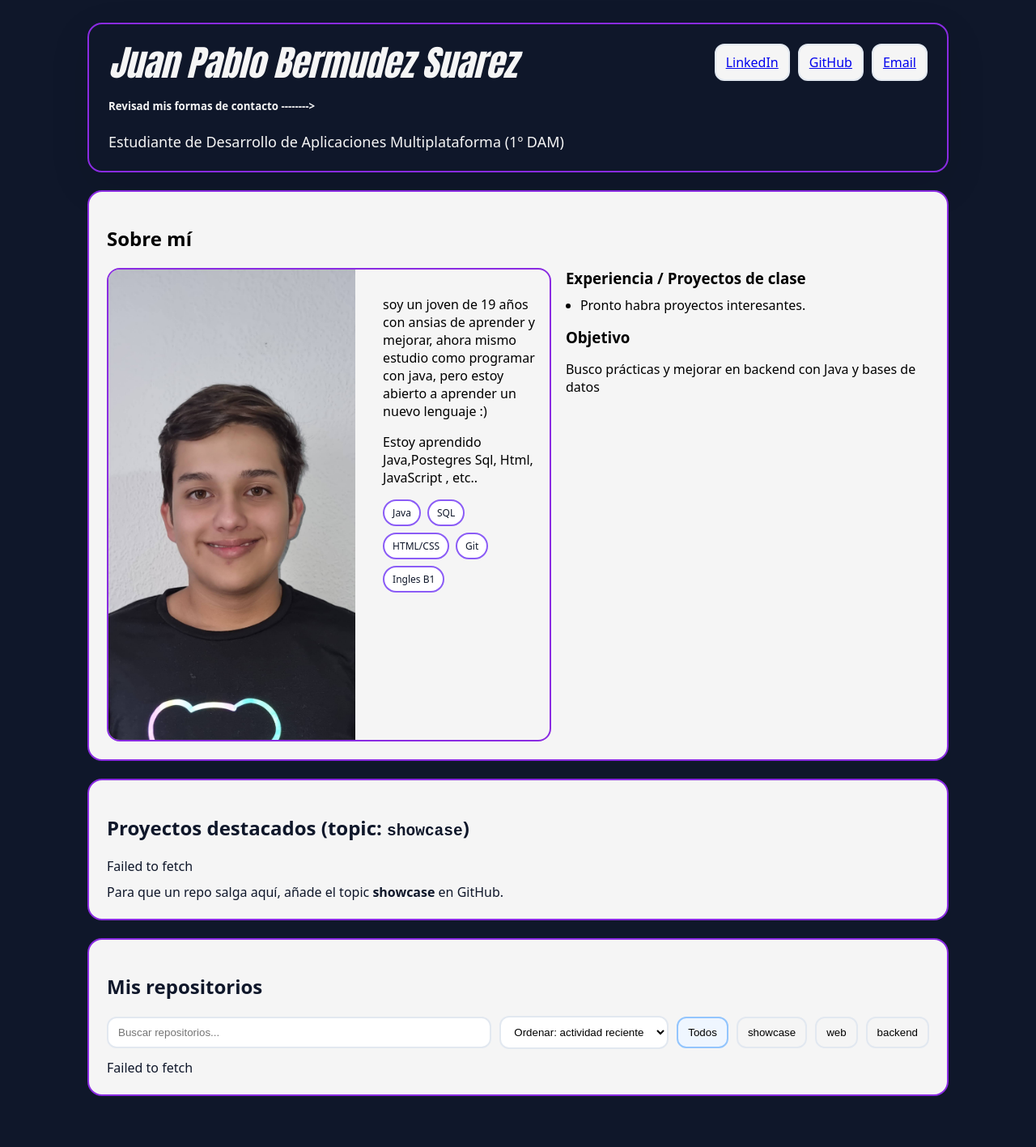
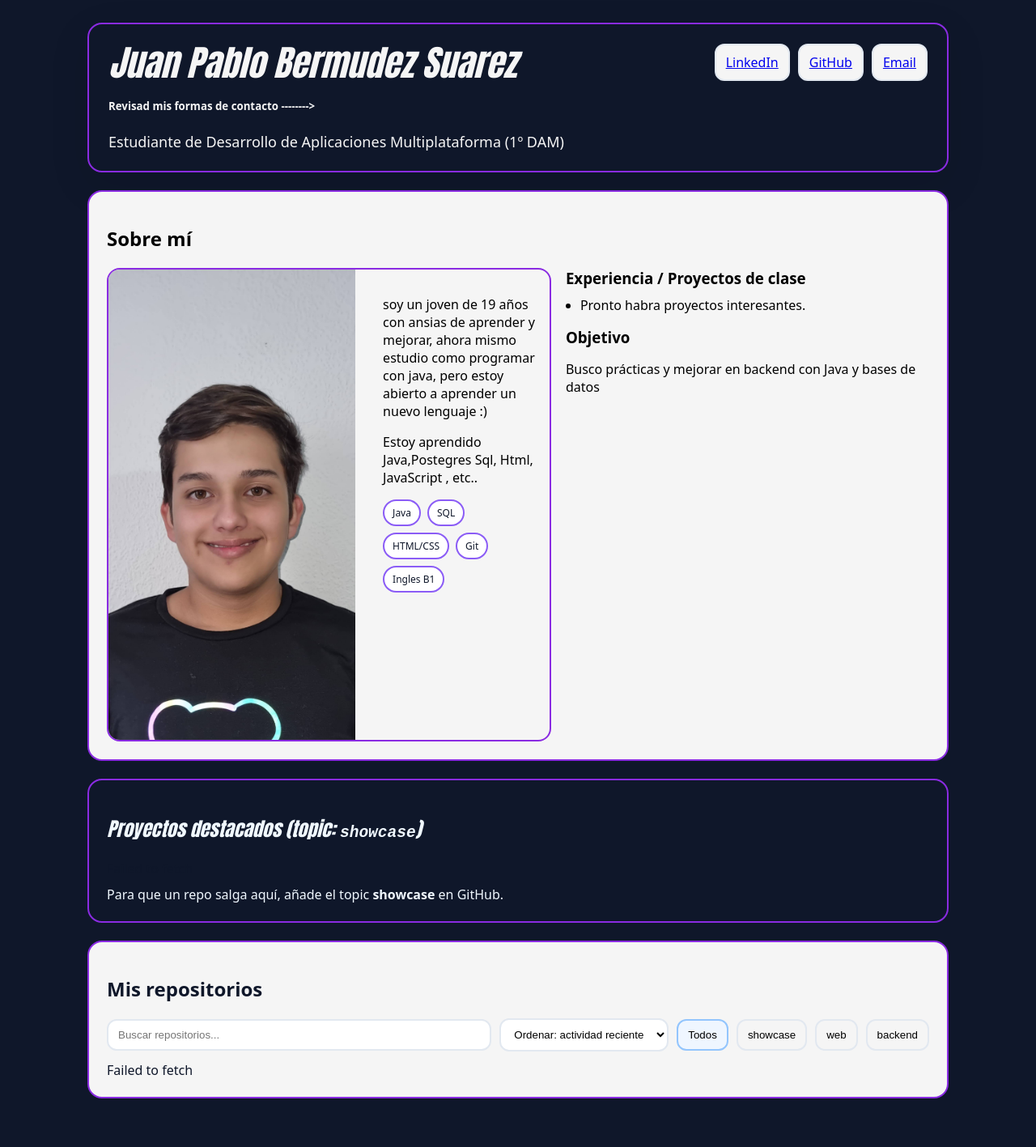
Before and after one commit to juanpsuaa/juanpsuaa.github.io, a Jekyll site: the page built from index.html, in a window 1280 px wide. Shown: the whole page at 81% size. Built offline with Jekyll 4.4.1, drawn with Linux system fonts in a browser that asks for light colours.

Commit message:
prueba(eliminar)

```diff
--- a/index.html
+++ b/index.html
@@ -53,10 +53,10 @@
     </div>
   </section>
 
-  <section class="section" style="background-color: whitesmoke;border-color: blueviolet;">
-    <h2>Proyectos destacados (topic: <code>showcase</code>)</h2>
+  <section class="section" style="background-color: #0f172a;border-color: blueviolet;">
+    <h2 style="color: aliceblue;font-family: Impact, Haettenschweiler, 'Arial Narrow Bold', sans-serif;font-style: italic;">Proyectos destacados (topic: <code>showcase</code>)</h2>
     <div id="featured" class="cards"></div>
-    <p class="muted" style="margin:10px 0 0">
+    <p class="muted" style="margin:10px 0 0;color: aliceblue;">
       Para que un repo salga aquí, añade el topic <b>showcase</b> en GitHub.
     </p>
   </section>
```
